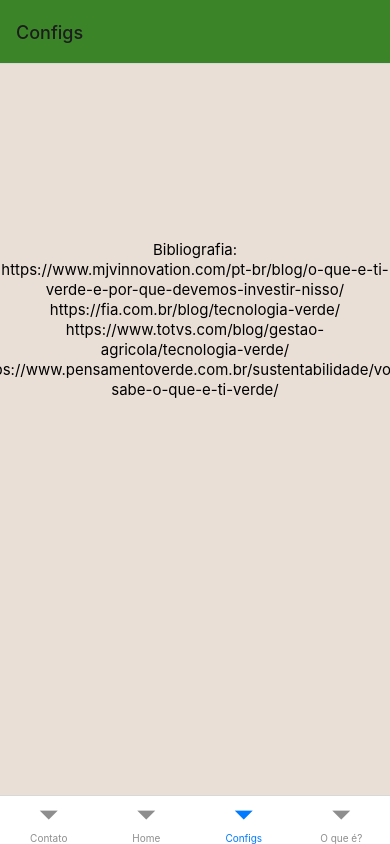
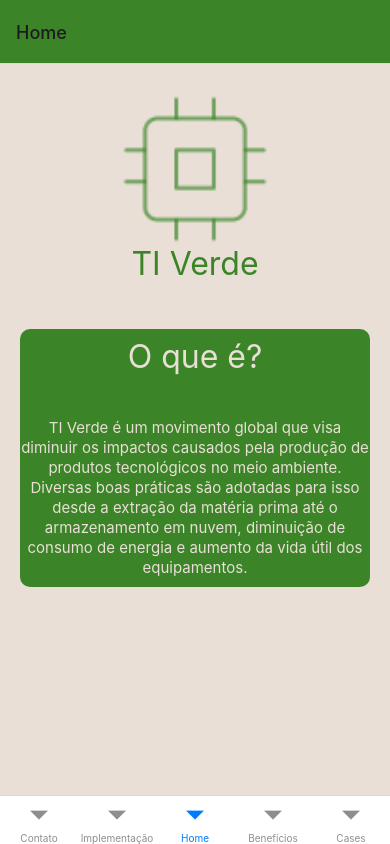
Before and after one commit to bgarbero/meuAppTIVerde, a React Native app in the folder meuAppTiVerde/: screen /Configs in a window 390 px wide. Built offline with nearby package versions, Linux system fonts and the light colour scheme.

Commit message:
criando páginas e configuração tab navigate

```diff
--- a/meuAppTiVerde/App.js
+++ b/meuAppTiVerde/App.js
@@ -2,10 +2,15 @@ import 'react-native-gesture-handler';
 /* import 'react-native-reanimated' */
 import { StatusBar } from 'expo-status-bar';
 import { StyleSheet, Text, View } from 'react-native';
+
 import Home from './src/pages/Home';
 import contato from './src/pages/Contato';
 import configuracoes from './src/pages/Configuracoes';
 import PageOqueE from './src/pages/PageOqueE';
+import Implementacao from './src/pages/Implementacao';
+import Beneficios from './src/pages/Beneficios';
+import Cases from './src/pages/CasesDeSucesso';
+
 import { NavigationContainer } from '@react-navigation/native';
 import { createBottomTabNavigator } from '@react-navigation/bottom-tabs';
 /* import { createDrawerNavigator } from '@react-navigation/drawer'; */
@@ -29,7 +34,36 @@ const TabNavigate = () => {
           }
          }}/>
 
-        <Tab.Screen
+{/* <Tab.Screen
+        name='O que é?'
+        component={PageOqueE}
+        options={{
+          title:"O que é?",
+          headerStyle:{
+            backgroundColor: "#3B8528"
+          }
+        }}/> */}
+
+{/*         <Tab.Screen
+        name='Configuraçõess'
+        component={configuracoes}
+        options={{
+          headerStyle:{
+            backgroundColor: "#3B8528"
+          }
+        }}/> */}
+
+      <Tab.Screen
+        name='Implementacao'
+        component={Implementacao}
+        options={{
+          title:"Implementação",
+          headerStyle:{
+            backgroundColor: "#3B8528"
+          }
+        }}/>
+
+      <Tab.Screen
         name='Home'
         component={Home}
         options={{
@@ -39,20 +73,21 @@ const TabNavigate = () => {
           }
         }}/>
 
-        <Tab.Screen
-        name='Configs'
-        component={configuracoes}
+    <Tab.Screen
+        name='Beneficios'
+        component={Beneficios}
         options={{
+          title:"Benefícios",
           headerStyle:{
             backgroundColor: "#3B8528"
           }
         }}/>
 
-        <Tab.Screen
-        name='O que é?'
-        component={PageOqueE}
+    <Tab.Screen
+        name='Cases'
+        component={Cases}
         options={{
-          title:"O que é?",
+          title:"Cases",
           headerStyle:{
             backgroundColor: "#3B8528"
           }
@@ -61,20 +96,11 @@ const TabNavigate = () => {
   )
 }
 
-/* const DrawerNavigate = () => {
-  return(
-    <Drawer.Navigator>
-      <Drawer.Screen/>
-      <Drawer.Screen/>
-    </Drawer.Navigator>
-  )
-} */
 
 export default function App() {
   return (
     <NavigationContainer>
       <TabNavigate></TabNavigate>
-      {/* <DrawerNavigate name = "O que é?" component={PageOqueE}></DrawerNavigate> */}
     </NavigationContainer>
   );
 }
--- a/meuAppTiVerde/src/pages/Beneficios/index.js
+++ b/meuAppTiVerde/src/pages/Beneficios/index.js
@@ -0,0 +1,12 @@
+import React from "react";
+import {Text, StyleSheet, View, Image} from "react-native";
+import { Container, MeuTexto, MeuTitulo } from "../../styles/style-geral";
+
+export default function Beneficios(){
+    return (
+        <Container>
+            <MeuTitulo>Benefícios</MeuTitulo>
+                <MeuTexto></MeuTexto>
+        </Container>
+    )
+}
--- a/meuAppTiVerde/src/pages/CasesDeSucesso/index.js
+++ b/meuAppTiVerde/src/pages/CasesDeSucesso/index.js
@@ -0,0 +1,12 @@
+import React from "react";
+import {Text, StyleSheet, View, Image} from "react-native";
+import { Container, MeuTexto, MeuTitulo } from "../../styles/style-geral";
+
+export default function Cases(){
+    return (
+        <Container>
+            <MeuTitulo>Cases de Sucesso</MeuTitulo>
+                <MeuTexto></MeuTexto>
+        </Container>
+    )
+}
--- a/meuAppTiVerde/src/pages/Configuracoes/index.js
+++ b/meuAppTiVerde/src/pages/Configuracoes/index.js
@@ -1,24 +1,37 @@
 import React from "react";
 import {Text, StyleSheet, View, Image, Linking} from "react-native";
-import { Container, MeuTexto, MeuTitulo, Cpu } from "../../styles/style-geral";
-
+import { Container, MeuTexto, MeuTitulo, Cpu, Quadrado } from "../../styles/style-geral";
 function configuracoes(){
     return (
         <Container>
-            <MeuTexto style={style.config}>Bibliografia:</MeuTexto>
-            <MeuTexto style={style.config}>https://www.mjvinnovation.com/pt-br/blog/o-que-e-ti-verde-e-por-que-devemos-investir-nisso/</MeuTexto>
-            <MeuTexto style={style.config}>https://fia.com.br/blog/tecnologia-verde/</MeuTexto>
-            <MeuTexto style={style.config}>https://www.totvs.com/blog/gestao-agricola/tecnologia-verde/</MeuTexto>
-            <MeuTexto style={style.config}>https://www.pensamentoverde.com.br/sustentabilidade/voce-sabe-o-que-e-ti-verde/</MeuTexto>
+            <Quadrado></Quadrado>
+            <MeuTitulo style={style.biblio}>Bibliografia:</MeuTitulo>
+            <MeuTexto style={style.config}
+            onPress={() => {
+            Linking.openURL(' https://www.mjvinnovation.com/pt-br/blog/o-que-e-ti-verde-e-por-que-devemos-investir-nisso/');
+            }}>
+            https://www.mjvinnovation.com/pt-br/blog/o-que-e-ti-verde-e-por-que-devemos-investir-nisso/{'\n'}
+            https://fia.com.br/blog/tecnologia-verde/{'\n'}
+            https://www.totvs.com/blog/gestao-agricola/tecnologia-verde/{'\n'}
+            https://www.pensamentoverde.com.br/sustentabilidade/voce-sabe-o-que-e-ti-verde/
+            </MeuTexto>
         </Container>
     )
 }
 
 const style = StyleSheet.create({
     config:{
-        alignItems: "center",
+        flex: 3,
+        alignContent: "center",
         justifyContent: "center",
-        top: -110
+        color: '#E9DFD6',
+        top: -250,
+        width: 350,
+    },
+    biblio:{
+        color: '#E9DFD6',
+        flex: 2,
+        top: -250
     }
 })
 
--- a/meuAppTiVerde/src/pages/Contato/index.js
+++ b/meuAppTiVerde/src/pages/Contato/index.js
@@ -1,13 +1,14 @@
 import React from "react";
 import {Text, StyleSheet, View, Image} from "react-native";
-import { Container, MeuTexto, MeuTitulo } from "../../styles/style-geral";
+import { Container, MeuTexto, MeuTitulo, Quadrado } from "../../styles/style-geral";
 
 function contato(){
     return (
         <Container>
-                <MeuTexto style={style.texto}>Autor: Bruno da Silva Garbero</MeuTexto>
-                <MeuTexto style={style.texto}>E-mail: bruno_garbero@hotmail.com</MeuTexto>
-                <MeuTexto style={style.texto}>Telefone: (24) 99204-9499</MeuTexto>
+            <Quadrado style={style.rect}></Quadrado>
+                <MeuTexto style={style.texto}>Autor: Bruno da Silva Garbero{'\n'}
+                E-mail: bruno_garbero@hotmail.com{'\n'}
+                Telefone: (24) 99204-9499</MeuTexto>
         </Container>
     )
 }
@@ -17,8 +18,14 @@ const style = StyleSheet.create({
         alignItems: 'center',
         justifyContent: 'center',
         marginBottom: 15,
-        top: -110
+        top: -100,
+        color: '#E9DFD6',
+        flex: 3
     },
+    rect:{
+        flex: 3,
+        top: 150
+    }
 })
 
 export default contato;
--- a/meuAppTiVerde/src/pages/Home/index.js
+++ b/meuAppTiVerde/src/pages/Home/index.js
@@ -1,6 +1,6 @@
 import React from "react";
 import {Text, StyleSheet, View, Image} from "react-native";
-import { Container, MeuTexto, MeuTitulo, Cpu } from "../../styles/style-geral";
+import { Container, MeuTexto, MeuTitulo, Cpu, Quadrado } from "../../styles/style-geral";
 import PageOqueE from "../PageOqueE";
 
 
@@ -11,18 +11,31 @@ function Home (){
             <MeuTitulo style={style.homeTitulo}>
                 TI Verde
             </MeuTitulo>
-            <MeuTexto style={style.apresentacao}>Para programadores que se importam com o futuro</MeuTexto>
+            <Quadrado></Quadrado>
+            <MeuTitulo style={style.OqueE}>O que é?</MeuTitulo>
+            <MeuTexto style={style.apresentacao}>
+                TI Verde é um movimento global que visa diminuir os impactos causados pela produção de produtos tecnológicos no meio ambiente.
+                Diversas boas práticas são adotadas para isso desde a extração da matéria prima até o armazenamento em nuvem, diminuição de consumo de energia e aumento da
+                vida útil dos equipamentos.
+            </MeuTexto>
         </Container>
     );//aqui iremos retornar um código em jsx
 } // criar páginas assim e componentes menores com arrow function
 
 const style = StyleSheet.create({
     apresentacao:{
-        flex: 1,
+        flex: 3,
         alignContent: "center",
         justifyContent: "center",
-        color: '#3B8528',
-        top: 0
+        color: '#E9DFD6',
+        top: -200,
+        width: 350,
+        /* height: 450 */
+    },
+    OqueE:{
+        color: '#E9DFD6',
+        flex: 3,
+        top: -200
     }
 })
 
--- a/meuAppTiVerde/src/pages/Implementacao/index.js
+++ b/meuAppTiVerde/src/pages/Implementacao/index.js
@@ -0,0 +1,11 @@
+import React from "react";
+import {Text, StyleSheet, View, Image} from "react-native";
+import { Container, MeuTexto, MeuTitulo } from "../../styles/style-geral";
+
+export default function Implementacao(){
+    return(
+        <Container>
+            <MeuTitulo>Implementação</MeuTitulo>
+        </Container>
+    )
+}
--- a/meuAppTiVerde/src/pages/PageOqueE/index.js
+++ b/meuAppTiVerde/src/pages/PageOqueE/index.js
@@ -5,8 +5,8 @@ import { Container, MeuTexto, MeuTitulo } from "../../styles/style-geral";
 export default function PageOqueE(){
     return (
         <Container>
-            <MeuTitulo>TI Verde</MeuTitulo>
-                <MeuTexto>O que é?</MeuTexto>
+            <MeuTitulo>O que é?</MeuTitulo>
+                <MeuTexto></MeuTexto>
         </Container>
     )
 }
--- a/meuAppTiVerde/src/styles/style-geral.js
+++ b/meuAppTiVerde/src/styles/style-geral.js
@@ -24,71 +24,29 @@ const MeuTitulo = styled.Text`
         font-Size: 32;
         font-Weight: 400;
         opacity: 70;
-        top: 215;
+        top: 30;
 `;
-
-/* const MeuBotaoOQueE = styled.TouchableOpacity`
-        right: 90;
-        top: 100;
-        background-Color: #3B8528;
-        width: 138;
-        height: 143;
-        font-Size: 13;
-        border-Radius: 10;
-        opacity: 70;
-        padding: 10px;
-`;
-
-const MeuBotaoBeneficios = styled.TouchableOpacity`
-        right: 90;
-        top: -12;
-        background-Color: #3B8528;
-        width: 138;
-        height: 143;
-        font-Size: 13;
-        border-Radius: 10;
-        opacity: 70;
-        padding: 10px;
-`;
-
-const MeuBotaoImplementacao = styled.TouchableOpacity`
-        left: 90;
-        top: -43;
-        background-Color: #3B8528;
-        width: 138;
-        height: 143;
-        font-Size: 13;
-        border-Radius: 10;
-        opacity: 70;
-        padding: 10px;
-`;
-
-const MeuBotaoCases = styled.TouchableOpacity`
-        left: 90;
-        top: -156;
-        background-Color: #3B8528;
-        width: 138;
-        height: 143;
-        font-Size: 13;
-        border-Radius: 10;
-        opacity: 70;
-        padding: 10px;
-`; */
 
 const Cpu = styled.Image`
         /* flex: 3; */
-        top: 200;
+        top: 30;
         width: 150;
         height: 150
+`;
+
+const Quadrado = styled.View`
+        flex: 4;
+        background: #3B8528;
+        width: 350px;
+        height:450px;
+        top: 50;
+        border-radius: 10px
 `;
 
 export {
     Container,
     MeuTexto,
     MeuTitulo,
-/*     MeuBotaoOQueE,
-    MeuBotaoBeneficios,
-    MeuBotaoImplementacao,
-    MeuBotaoCases, */
-    Cpu
+    Cpu,
+    Quadrado
 }
```
